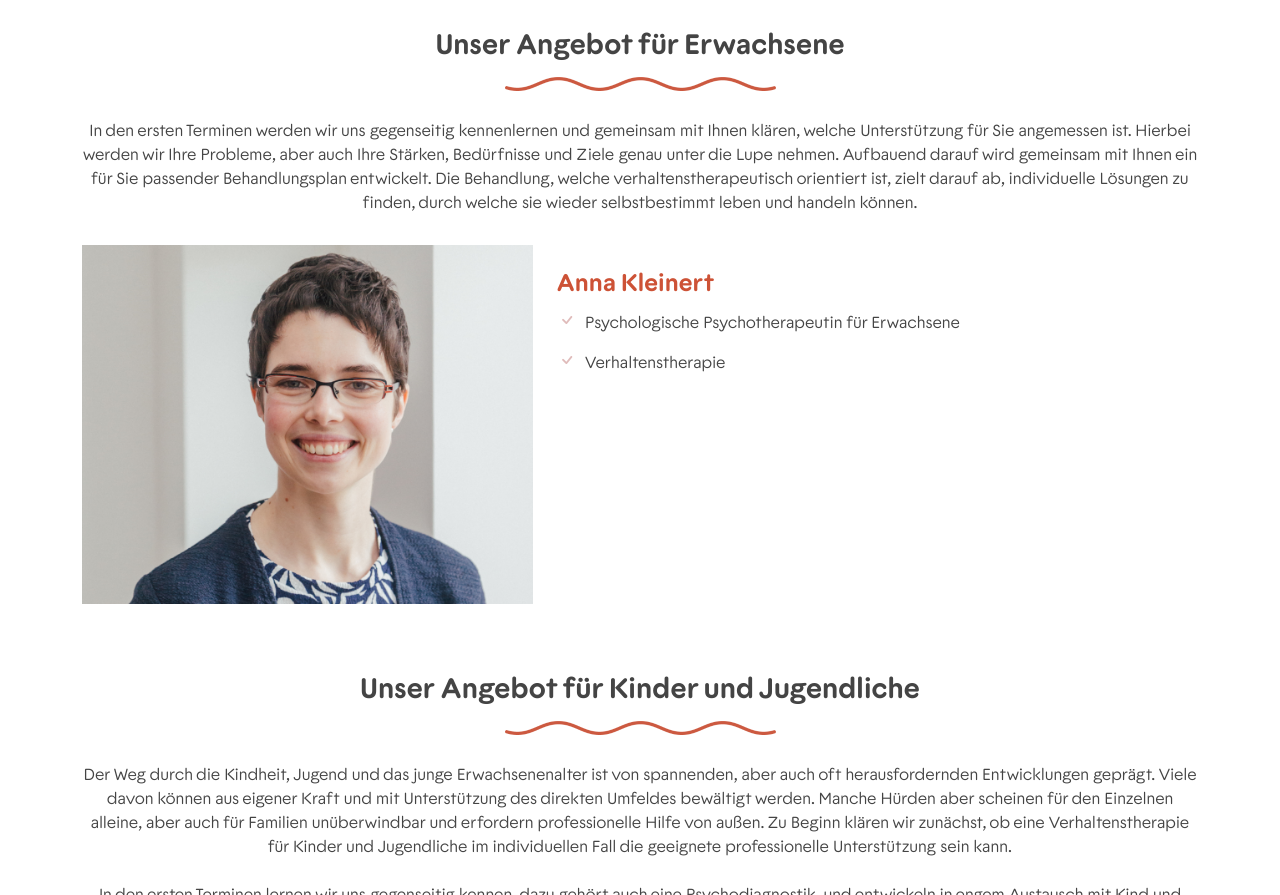
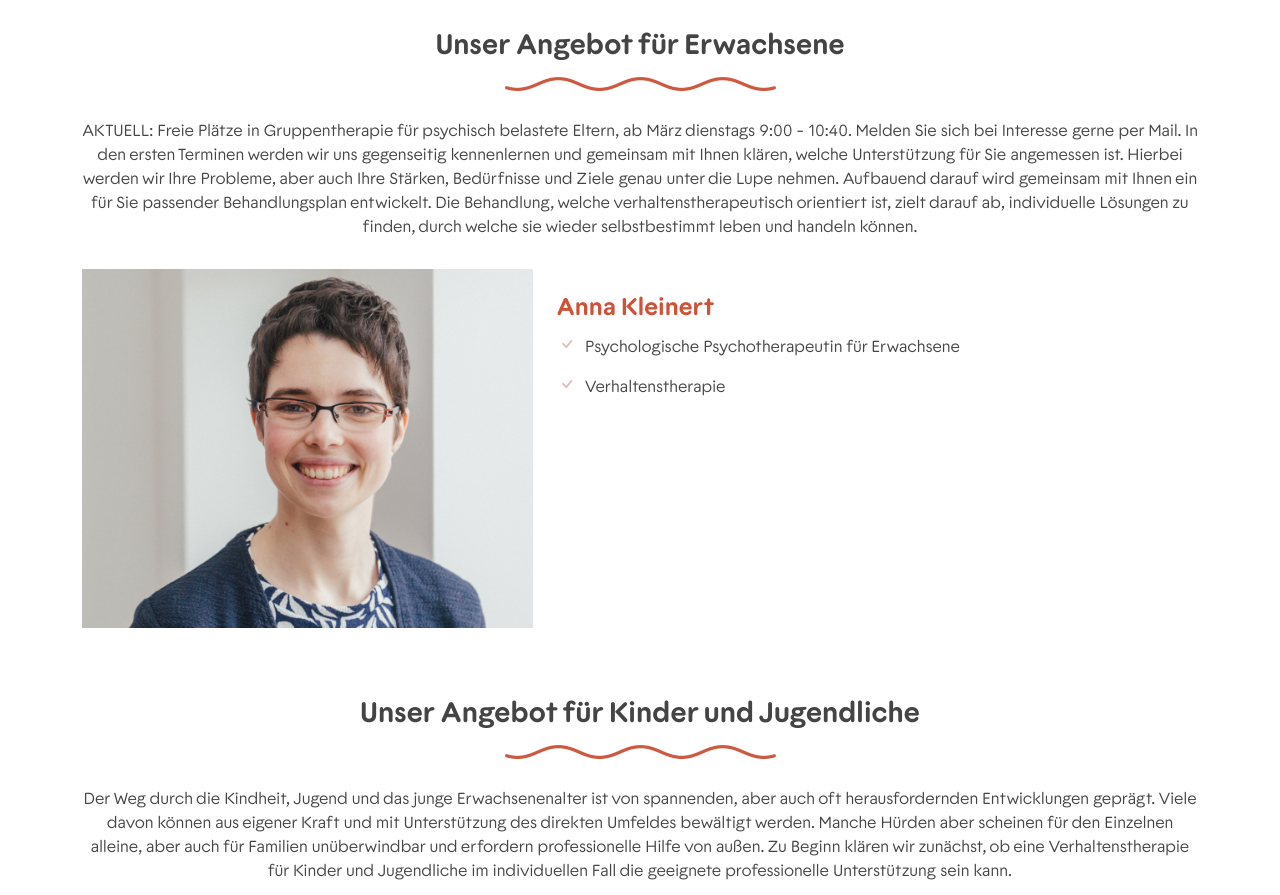
Before and after one commit to praxis24/website_praxis, a plain HTML site: page index.html in a window 1280 px wide. Shown: the part 1729-2624 px from the top of the page. Drawn offline with nearby package versions, Linux system fonts and the light colour scheme; files whose address does not match are found by name.

Commit message:
Update index.html
Gruppentherapieangebot als aktuellen Punkt eingefügt

```diff
--- a/index.html
+++ b/index.html
@@ -109,7 +109,9 @@
                 <h2>Unser Angebot für Erwachsene</h2>
                 <img src="assets/img/welle_transparent_very_small.png" alt="" class="img-fluid">
 
-                <p><br>In den ersten Terminen werden wir uns gegenseitig kennenlernen und gemeinsam mit Ihnen klären,
+                <p><br>AKTUELL: Freie Plätze in Gruppentherapie für psychisch belastete Eltern, ab März dienstags 9:00 - 10:40. Melden Sie sich bei Interesse gerne per Mail.
+
+                    In den ersten Terminen werden wir uns gegenseitig kennenlernen und gemeinsam mit Ihnen klären,
                     welche Unterstützung für Sie angemessen ist. Hierbei werden wir Ihre Probleme, aber auch Ihre
                     Stärken, Bedürfnisse und Ziele genau unter die Lupe nehmen. Aufbauend darauf wird gemeinsam mit
                     Ihnen ein für Sie passender Behandlungsplan entwickelt. Die Behandlung, welche
```
